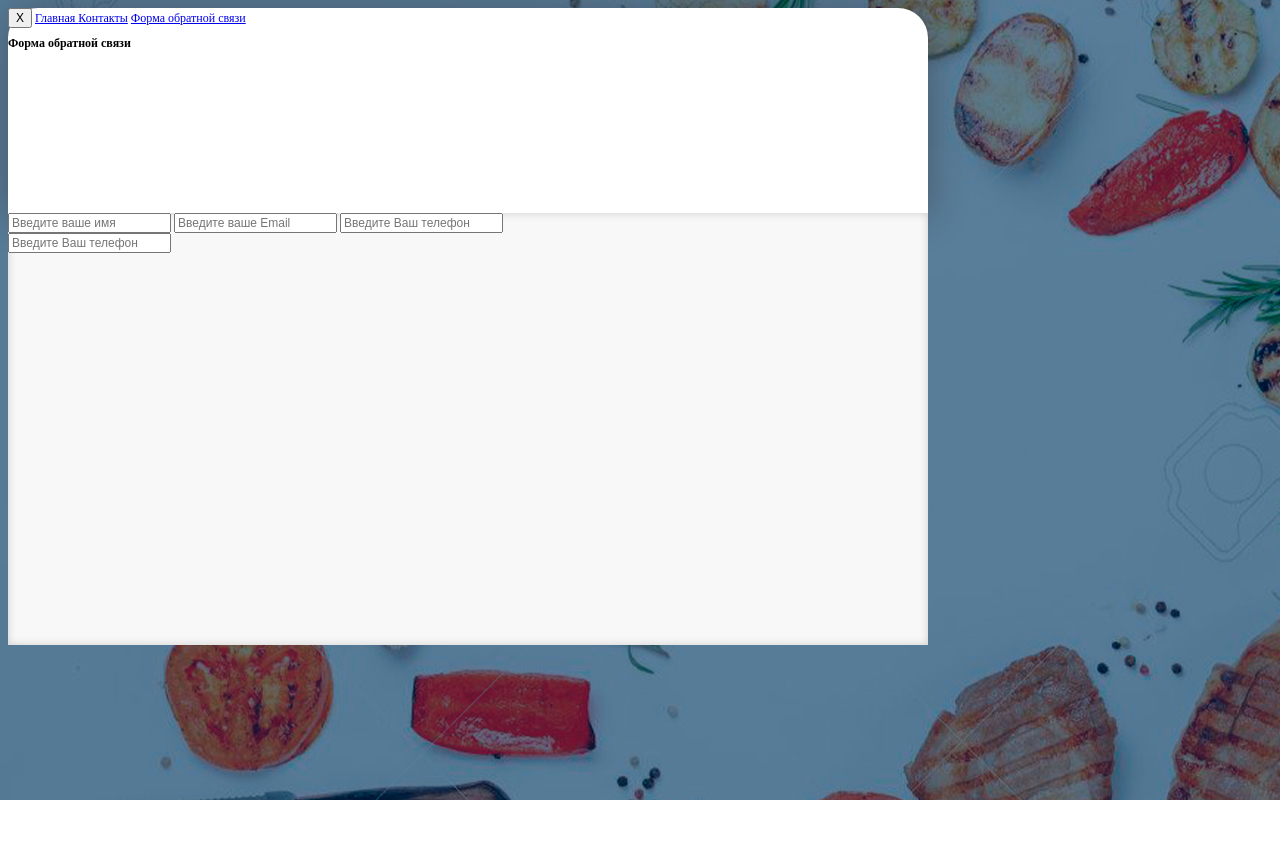
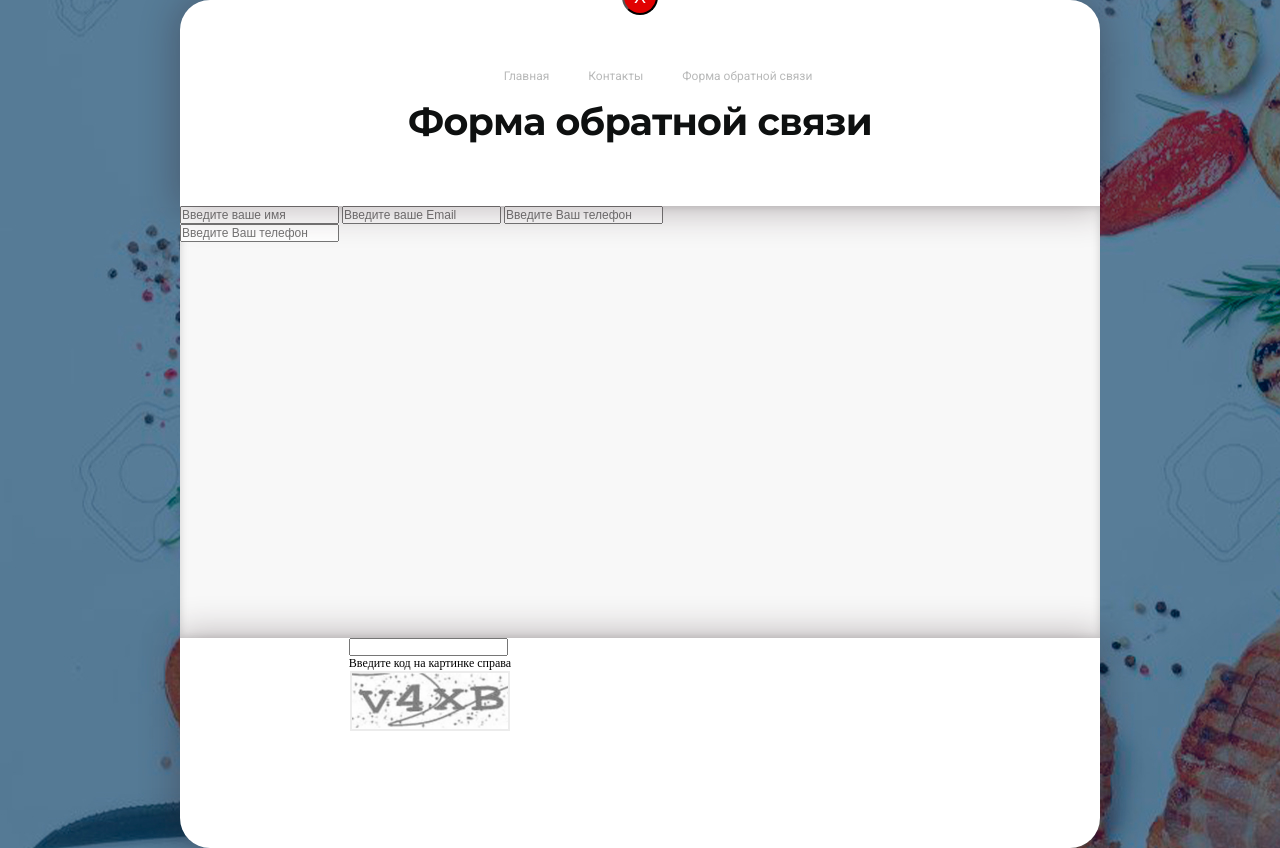
Before and after one commit to AlexForber/Form, a plain HTML site: page index.html in a window 1280 px wide. Before the commit the page ends 800 px from the top, so only its background shows below. Drawn offline with Linux system fonts and the light colour scheme.

Commit message:
created style for header

```diff
--- a/css/style.css
+++ b/css/style.css
@@ -1,27 +1,91 @@
 *{
     box-sizing: border-box;
     font-size: 12px;
+    margin: 0;
+    padding: 0;
 }
 
 body{
     background: url('../img/bg.jpg');
+    display: flex;
+    flex-direction: column;
+    justify-content: center;
+    align-items: center;
 }
 
 .container{
     width: 500px;
+    display: flex;
+    flex-direction: column;
+    justify-content: center;
+    align-items: center;
 }
 
 .header{
-    max-width: 920px;
+    display: flex;
+    justify-content: center;
+    align-items: center;
+    padding: 69px 0 66px 0;
+    width: 920px;
     min-height: 205px;
     border-radius: 30px 30px 0 0;
     box-shadow: 0 0 36px 4px rgba(44, 22, 29, 0.3);
     background-color: #ffffff;
+    position: relative;
+}
+
+.header__btn{
+    width: 36px;
+    height: 36px;
+    color: #ffffff;
+    font-size: 18px;
+    border-radius: 100%;
+    position: absolute;
+    top: -10%;
+}
+
+.btn--red{
+    background-color: #e10101;
+}
+
+.header__link{
+    text-decoration: none;
+    font-family: 'Roboto';
+    font-size: 12px;
+    font-weight: normal;
+    font-stretch: normal;
+    font-style: normal;
+    line-height: 1;
+    letter-spacing: normal;
+    text-align: left;
+    color: #b8b9b9;
+    margin-left: 36px;
+}
+
+.header__title{
+    font-family: 'Montserrat';
+    font-size: 38px;
+    font-weight: bold;
+    font-stretch: normal;
+    font-style: normal;
+    line-height: 0.95;
+    letter-spacing: -0.76px;
+    text-align: left;
+    color: #0e1010;
+    margin-top: 20px;
 }
 
 .connection{
-    max-width: 920px;
+    width: 920px;
     min-height: 432px;
     box-shadow: inset 0 0 8.8px 0.2px rgba(1, 1, 1, 0.17);
     background-color: #f8f8f8;
 }
+
+.footer{
+    width: 920px;
+    min-height: 210px;
+    box-shadow: 0 0 36px 4px rgba(44, 22, 29, 0.3);
+    background-color: #ffffff;
+    border-radius: 0 0 30px 30px;
+}
--- a/index.html
+++ b/index.html
@@ -13,12 +13,15 @@
 </head>
 
 <body>
+
     <header class="header">
         <div class="container">
             <button class="header__btn btn btn--red">X</button>
-            <a href="#" class="header__link">Главная </a>
-            <a href="#" class="header__link">Контакты</a>
-            <a href="#" class="header__link">Форма обратной связи</a>
+            <div class="header__wrraper">
+                <a href="#" class="header__link">Главная </a>
+                <a href="#" class="header__link">Контакты</a>
+                <a href="#" class="header__link">Форма обратной связи</a>
+            </div>
             <h1 class="header__title">Форма обратной связи </h1>
         </div>
     </header>
@@ -35,9 +38,16 @@
     </section>
     <footer class="footer">
         <div class="container">
-
+            <div class="footer__wrraper">
+                <form class="footer__form" action="#">
+                    <input class="footer__entrance" type="text">
+                </form>
+                <p class="footer__text">Введите код на картинке справа</p>
+            </div>
+            <img class="footer__img" src="img/capcha.png" alt="">
         </div>
     </footer>
+
 </body>
 
 </html>
```
